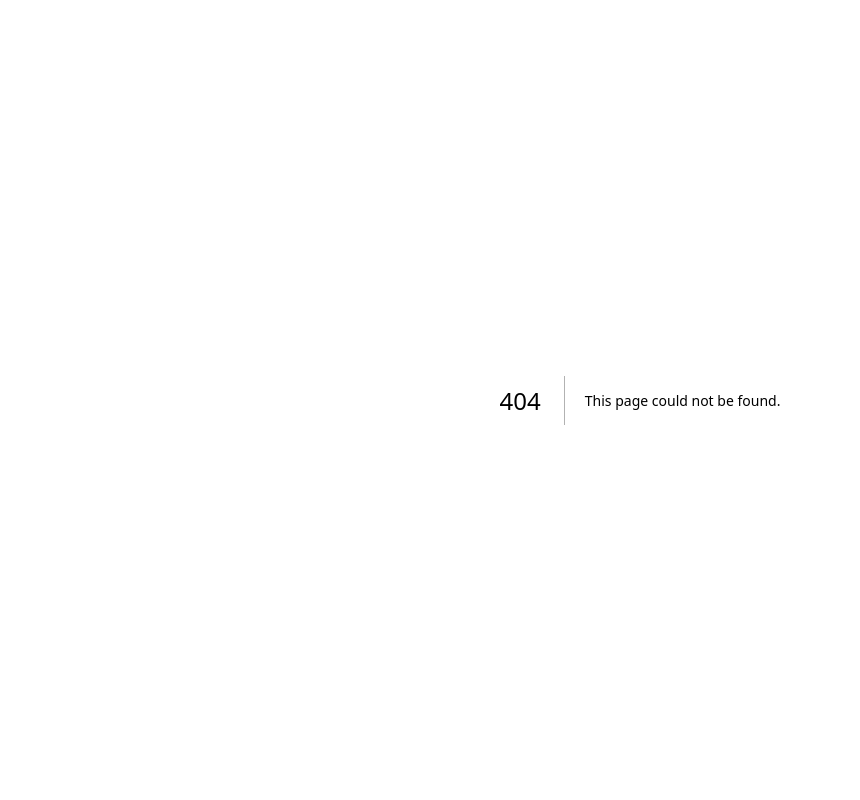
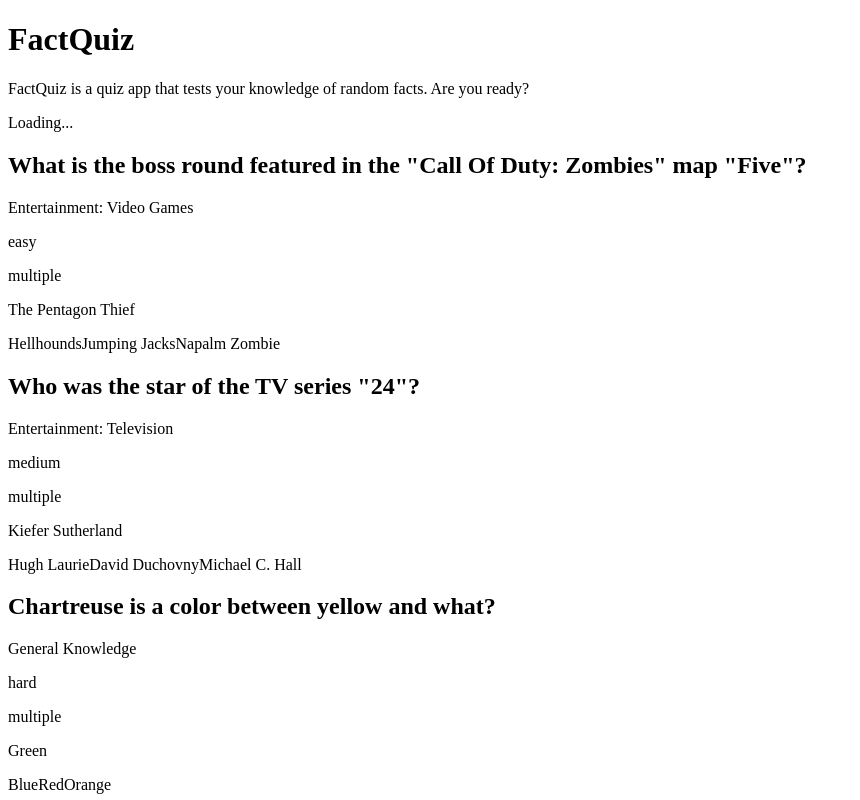
Before and after one commit to osmanbey918/news-pie-nextjs, a Next.js app: page /factquiz in a window 1280 px wide. Before the commit this address had no page. Shown: the top 800 px of the page, without its empty margins (0-860 px from the left). Built offline with nearby package versions, Linux system fonts and the light colour scheme.

Commit message:
working on fun fact quiz API

```diff
--- a/src/app/components/data.js
+++ b/src/app/components/data.js
@@ -1,28 +1,111 @@
-const obj = [
+// const obj = [
+//   {
+//     title: 'The world war',
+//     description: "Lorem ipsum dolor sit amet, consectetur adipisicing elit. Provident officia inventore dicta non error ipsa libero repudiandae optio! Magnam distinctio tempore, enim harum reiciendis suscipit"
+//   },
+//   {
+//     title: 'Now your turn',
+//     description: "Lorem ipsum, dolor sit amet consectetur adipisicing elit. Ad autem provident esse, est debitis dolore, nemo, rerum inventore iure ex quibusdam beatae commodi repellendus velit minus doloribus aliquam ratione et"
+//   },
+//   {
+//     title: 'I will keep it always',
+//     description: "Lorem ipsum dolor sit amet, consectetur adipisicing elit. Atque accusantium consequatur nesciunt quam eum recusandae"
+//   },
+//   {
+//     title: 'You forgot this',
+//     description: "Lorem ipsum dolor sit amet consectetur adipisicing elit. Totam libero vero iusto, fuga doloremque consequatur odio minima quidem alias expedita, ipsa culpa nisi obcaecati ad perspiciatis consectetur voluptatem? Deserunt dolores asperiores aperiam maxime blanditiis tempora non, voluptatem commodi nisi ut"
+//   },
+//   {
+//     title: 'The past news',
+//     description: "Lorem ipsum, dolor sit amet consectetur adipisicing elit. Impedit quam iusto atque aspernatur dolorum laboriosam quia, in earum ea quibusdam debitis porro consequatur commodi inventore voluptate quis rem accusantium odit neque? Blanditiis, laboriosam. Accusantium maxime nesciunt atque inventore, sapiente quis, consectetur quibusdam placeat veniam ipsam eius dignissimos natus reiciendis libero"
+//   },
+//   {
+//     title: 'Time gone',
+//     description: "Lorem ipsum dolor sit amet consectetur adipisicing elit. Asperiores magni eaque quibusdam expedita eum excepturi, cum, deleniti neque delectus, repellendus molestiae temporibus reprehenderit"
+//   }
+// ]
+
+const quiz = [
   {
-      title: 'The world war',
-      description: "Lorem ipsum dolor sit amet, consectetur adipisicing elit. Provident officia inventore dicta non error ipsa libero repudiandae optio! Magnam distinctio tempore, enim harum reiciendis suscipit"
+    "category": "Entertainment: Video Games",
+    "correct_answer": "The Pentagon Thief",
+    "difficulty": "easy",
+    "incorrect_answers": ["Hellhounds", "Jumping Jacks", "Napalm Zombie"],
+    "question": "What is the boss round featured in the \"Call Of Duty: Zombies\" map \"Five\"?",
+    "type": "multiple"
   },
   {
-      title: 'Now your turn',
-      description: "Lorem ipsum, dolor sit amet consectetur adipisicing elit. Ad autem provident esse, est debitis dolore, nemo, rerum inventore iure ex quibusdam beatae commodi repellendus velit minus doloribus aliquam ratione et"
+    "type": "multiple",
+    "difficulty": "medium",
+    "category": "Entertainment: Television",
+    "question": "Who was the star of the TV series \"24\"?",
+    "correct_answer": "Kiefer Sutherland",
+    "incorrect_answers": ["Hugh Laurie", "David Duchovny", "Michael C. Hall"]
   },
   {
-      title: 'I will keep it always',
-      description: "Lorem ipsum dolor sit amet, consectetur adipisicing elit. Atque accusantium consequatur nesciunt quam eum recusandae"
+    "type": "multiple",
+    "difficulty": "hard",
+    "category": "General Knowledge",
+    "question": "Chartreuse is a color between yellow and what?",
+    "correct_answer": "Green",
+    "incorrect_answers": ["Blue", "Red", "Orange"]
   },
   {
-      title: 'You forgot this',
-      description: "Lorem ipsum dolor sit amet consectetur adipisicing elit. Totam libero vero iusto, fuga doloremque consequatur odio minima quidem alias expedita, ipsa culpa nisi obcaecati ad perspiciatis consectetur voluptatem? Deserunt dolores asperiores aperiam maxime blanditiis tempora non, voluptatem commodi nisi ut"
+    "type": "boolean",
+    "difficulty": "easy",
+    "category": "Animals",
+    "question": "A caterpillar has more muscles than humans do.",
+    "correct_answer": "True",
+    "incorrect_answers": ["False", "Depends on species", "Not proven"]
   },
   {
-      title: 'The past news',
-      description: "Lorem ipsum, dolor sit amet consectetur adipisicing elit. Impedit quam iusto atque aspernatur dolorum laboriosam quia, in earum ea quibusdam debitis porro consequatur commodi inventore voluptate quis rem accusantium odit neque? Blanditiis, laboriosam. Accusantium maxime nesciunt atque inventore, sapiente quis, consectetur quibusdam placeat veniam ipsam eius dignissimos natus reiciendis libero"
+    "type": "multiple",
+    "difficulty": "medium",
+    "category": "Geography",
+    "question": "In which English county is Stonehenge?",
+    "correct_answer": "Wiltshire",
+    "incorrect_answers": ["Somerset", "Dorset", "Hampshire"]
   },
   {
-      title: 'Time gone',
-      description: "Lorem ipsum dolor sit amet consectetur adipisicing elit. Asperiores magni eaque quibusdam expedita eum excepturi, cum, deleniti neque delectus, repellendus molestiae temporibus reprehenderit"
+    "type": "multiple",
+    "difficulty": "easy",
+    "category": "Entertainment: Video Games",
+    "question": "In the video game \"Postal 2\", what is the name of Postal Dude's dog?",
+    "correct_answer": "Champ",
+    "incorrect_answers": ["Rex", "Max", "Duke"]
+  },
+  {
+    "type": "multiple",
+    "difficulty": "medium",
+    "category": "Entertainment: Video Games",
+    "question": "When was the game \"Roblox\" released?",
+    "correct_answer": "2006",
+    "incorrect_answers": ["2004", "2008", "2010"]
+  },
+  {
+    "type": "multiple",
+    "difficulty": "medium",
+    "category": "Animals",
+    "question": "What is the scientific name for the \"Polar Bear\"?",
+    "correct_answer": "Ursus Maritimus",
+    "incorrect_answers": ["Ursus Arctos", "Panthera Leo", "Canis Lupus"]
+  },
+  {
+    "type": "multiple",
+    "difficulty": "easy",
+    "category": "Entertainment: Video Games",
+    "question": "Which one of these characters is NOT a playable fighter in Super Smash Bros. Ultimate?",
+    "correct_answer": "Kumatora",
+    "incorrect_answers": ["Banjo", "Lucas", "Ryu"]
+  },
+  {
+    "type": "multiple",
+    "difficulty": "easy",
+    "category": "Entertainment: Japanese Anime & Manga",
+    "question": "In the 9th Pokemon movie, who is the Prince of the Sea?",
+    "correct_answer": "Manaphy",
+    "incorrect_answers": ["Kyogre", "Lugia", "Suicune"]
   }
 ]
 
-  export default obj;
+export default quiz;
--- /dev/null
+++ b/src/app/factquiz/page.js
@@ -0,0 +1,46 @@
+
+"use client";
+import { useState } from 'react';
+import axios from 'axios';
+import quiz from '../components/data';
+export default function page() {
+    const [loading, setLoading] = useState(true);
+    const [error, setError] = useState(null);
+    // const [quiz, setQuiz] = useState(null);
+    // const startQuiz = async () => {
+    //     try {
+    //         // const response = await axios.get('/api/factquiz');
+    //         // setQuiz(response.data.quiz.results);
+    //         // console.log(response.data.quiz.results);
+    //         setQuiz(quiz)
+
+
+    //         setLoading(false);
+    //     } catch (err) {
+    //         setError('Failed to start quiz');
+    //         setLoading(false);
+    //     }
+    // }
+    // setQuiz(quizd)444
+
+    return (
+        <div>
+            <h1>FactQuiz</h1>
+            <p>FactQuiz is a quiz app that tests your knowledge of random facts. Are you ready?</p>
+            {/* <button onClick={startQuiz}>St8art Quiz</button> */}
+            {loading && <p>Loading...</p>}
+            {error && <p>{error}</p>}
+            {quiz && (quiz.map(quiz =>
+                <div key={quiz.question}>
+                    <h2>{quiz.question}</h2>
+                    <p>{quiz.category}</p>
+                    <p>{quiz.difficulty}</p>
+                    <p>{quiz.type}</p>
+                    <p>{quiz.correct_answer}</p>
+                    <p>{quiz.incorrect_answers}</p>
+                </div>
+            ))}
+
+        </div>
+    )
+}
--- /dev/null
+++ b/src/pages/api/factquiz.js
@@ -0,0 +1,23 @@
+import axios from "axios";
+export default async function handler(req, res) {
+    // if (req.method !== 'GET') {
+    //     return res.status(405).json({ error: 'Method Not Allowed' });
+    // }
+
+    try {
+        console.log('Fetching quiz...');
+
+        const response = await axios.get('https://opentdb.com/api.php?amount=10', {
+        headers: {
+            // 'Authorization': `Bearer ${process.env.OPENAI_API_KEY}`,
+            'Content-Type': 'application/json',
+        }
+        });
+
+        const quiz = response.data;
+        res.status(200).json({ quiz });
+    } catch (error) {
+        console.error('Error fetching quiz:', error);
+        res.status(500).json({ error: 'Failed to fetch quiz' });
+    }
+}
```
Lines whose indentation alone changed are shown as unchanged.
